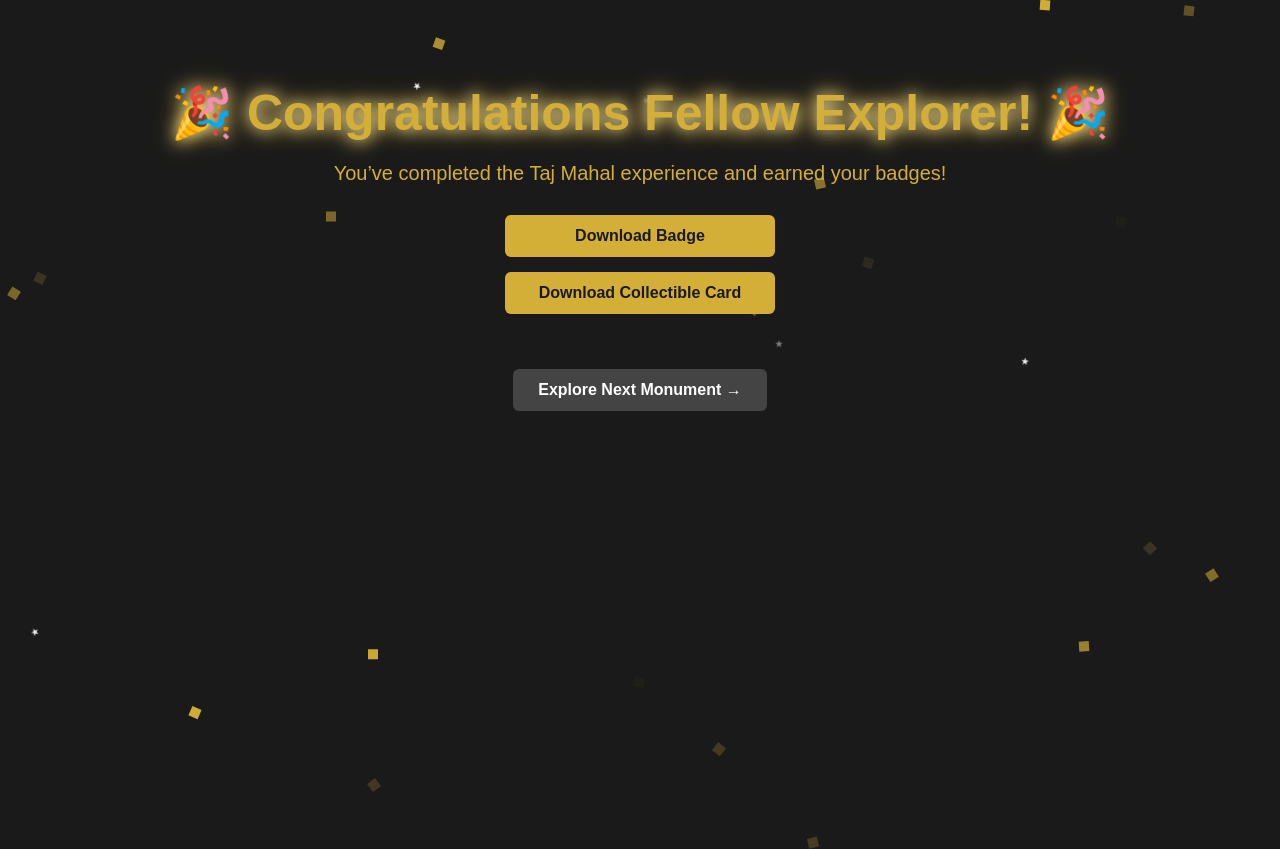
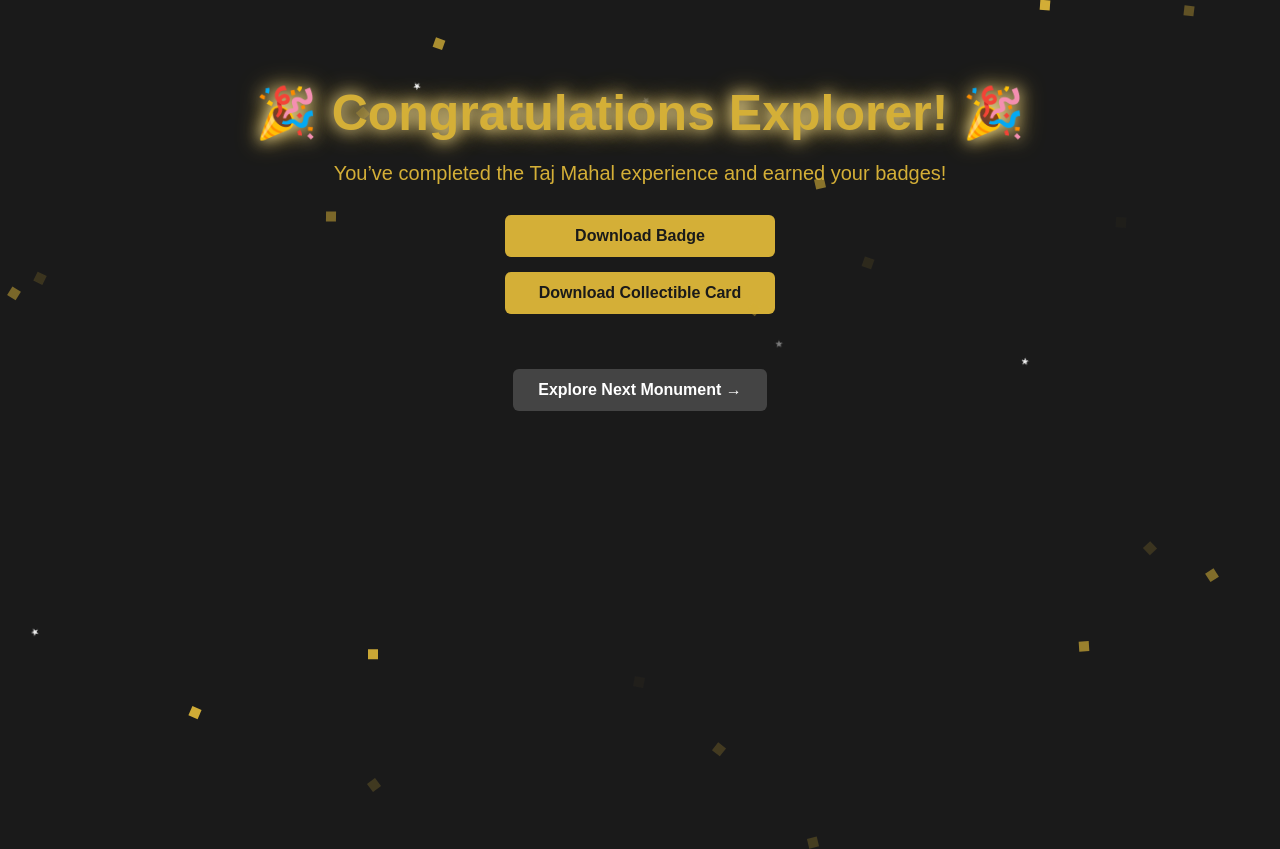
Before and after one commit to mansi-murkute/HeritRdge, a plain HTML site: page congrats-taj.html in a window 1280 px wide. Drawn offline with Linux system fonts and the light colour scheme.

Commit message:
Update congrats-taj.html

```diff
--- a/congrats-taj.html
+++ b/congrats-taj.html
@@ -87,7 +87,7 @@
 </head>
 <body>
 
-<h1>🎉 Congratulations Fellow Explorer! 🎉</h1>
+<h1>🎉 Congratulations Explorer! 🎉</h1>
 <p>You’ve completed the Taj Mahal experience and earned your badges!</p>
 
 <div class="pdf-links">
```
